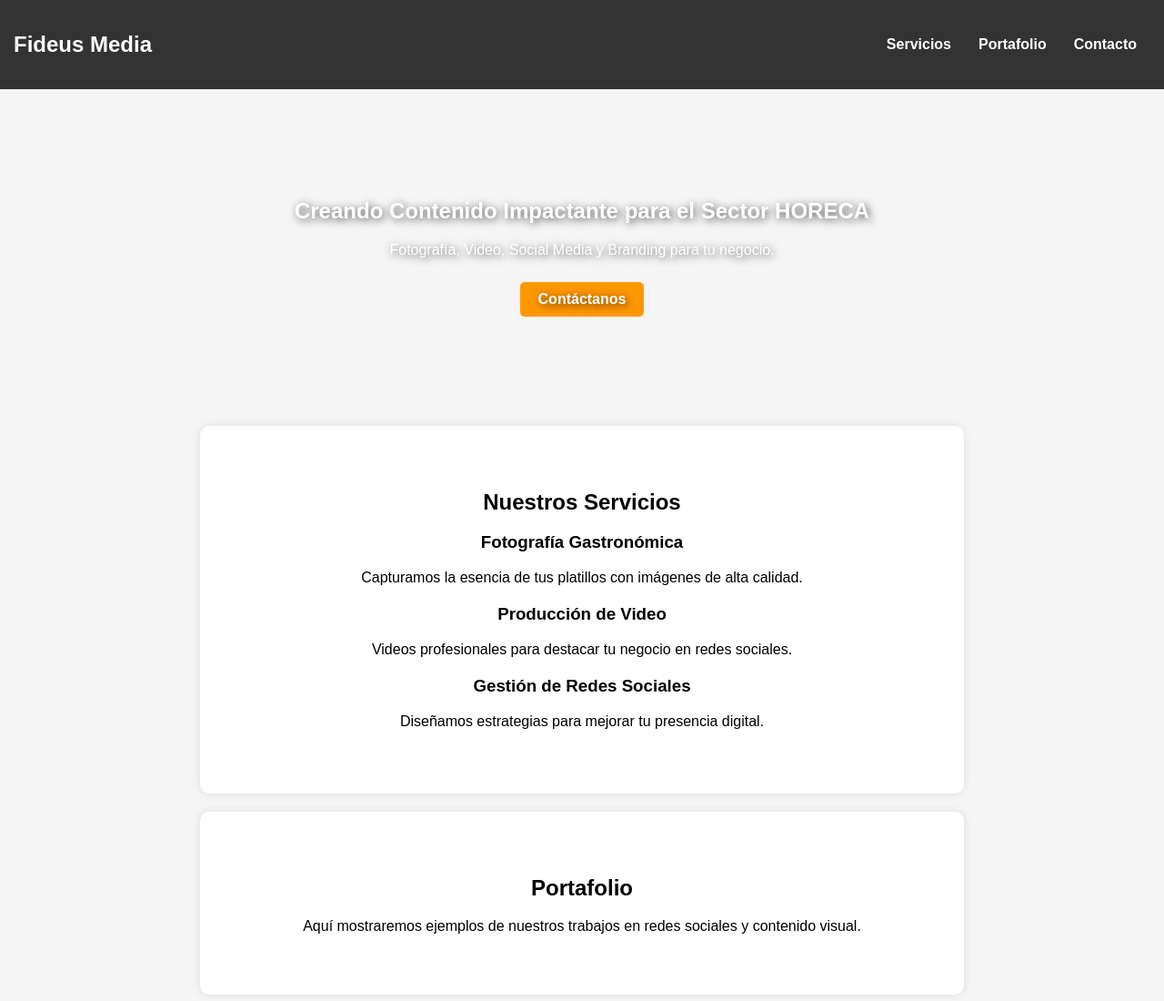
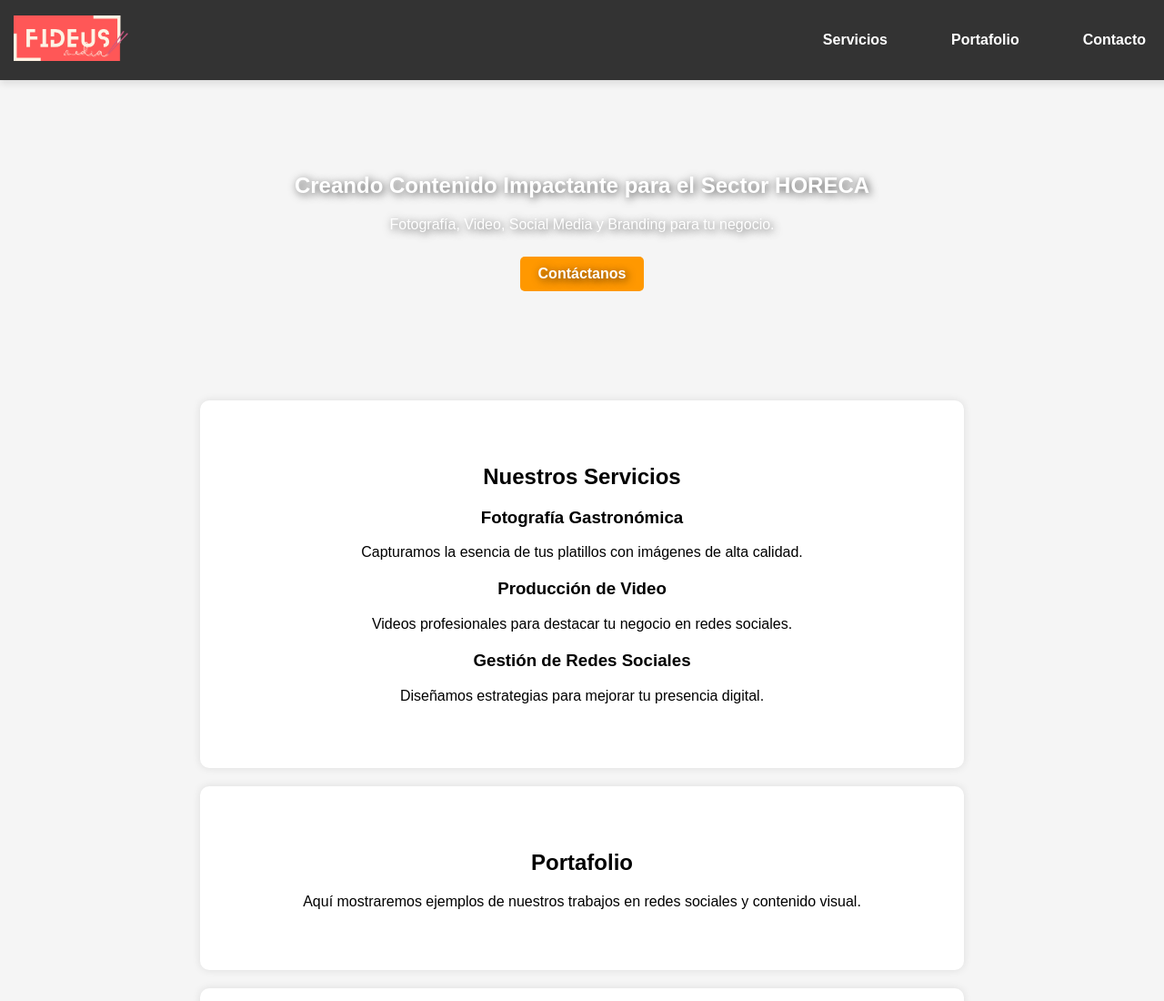
Before and after one commit to yofrok/fideusmedia, a plain HTML site: page index.html in a window 1280 px wide. Shown: the top 1100 px of the page at 91% size. Drawn offline with Linux system fonts and the light colour scheme; files that its build step writes are made by us from their sources.

Commit message:
Actualizacion del diseño CSS y ajustes en la navegacion

```diff
--- a/index.html
+++ b/index.html
@@ -5,19 +5,23 @@
     <meta charset="UTF-8">
     <meta name="viewport" content="width=device-width, initial-scale=1.0">
     <title>Agencia de Marketing Digital | Portafolio</title>
-    <link rel="stylesheet" href="css/styles.css">
+    <link rel="stylesheet" href="styles.css">
+
 </head>
 
 <body>
     <header>
         <nav>
-            <h1>Fideus Media</h1>
+            <a href="index.html">
+                <img src="img/logo_fideus.png" alt="Logo de la Agencia" class="logo">
+            </a>
             <ul>
                 <li><a href="#servicios">Servicios</a></li>
                 <li><a href="#portafolio">Portafolio</a></li>
                 <li><a href="#contacto">Contacto</a></li>
             </ul>
         </nav>
+
     </header>
 
     <section id="inicio" class="hero">
--- a/styles.css
+++ b/styles.css
@@ -1,4 +1,3 @@
-/* Estilos generales */
 body {
     font-family: Arial, sans-serif;
     margin: 0;
@@ -14,6 +13,15 @@ nav {
     justify-content: space-between;
     align-items: center;
     color: white;
+    position: fixed;
+    top: 0;
+    width: 100%;
+    z-index: 1000;
+    box-shadow: 0px 4px 8px rgba(0, 0, 0, 0.1);
+}
+
+nav .logo {
+    height: 50px;
 }
 
 nav ul {
@@ -21,10 +29,13 @@ nav ul {
     padding: 0;
     margin: 0;
     display: flex;
+    margin-left: auto;
+    margin-right: 10;
 }
 
 nav ul li {
     margin: 0 15px;
+    padding: 20px;
 }
 
 nav ul li a {
@@ -38,6 +49,7 @@ nav ul li a {
     padding: 100px 20px;
     color: white;
     text-shadow: 2px 2px 10px rgba(0, 0, 0, 0.7);
+    margin-top: 70px;
 }
 
 .cta {
```
Also changed, not shown: img/logo_fideus.png (added).
